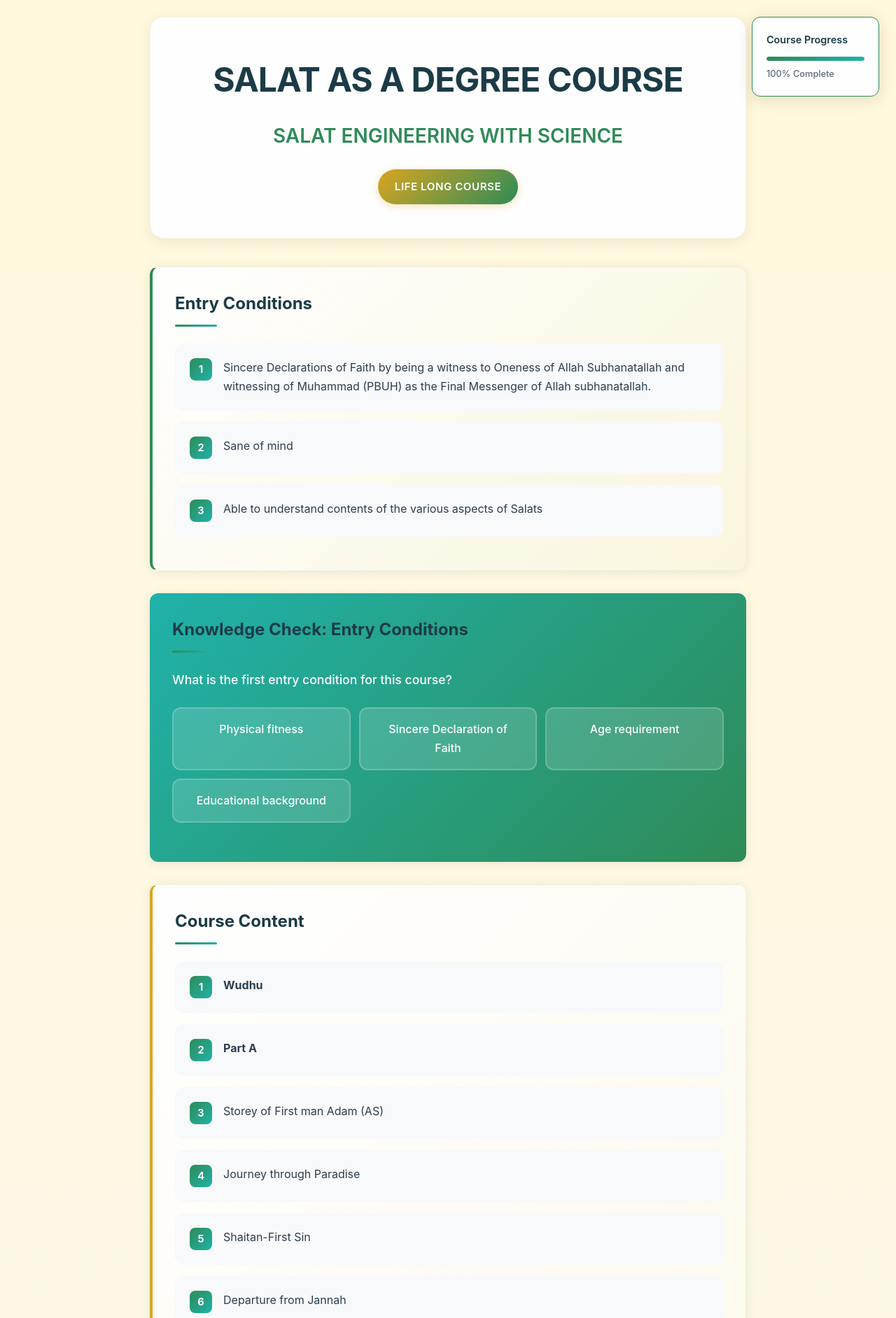
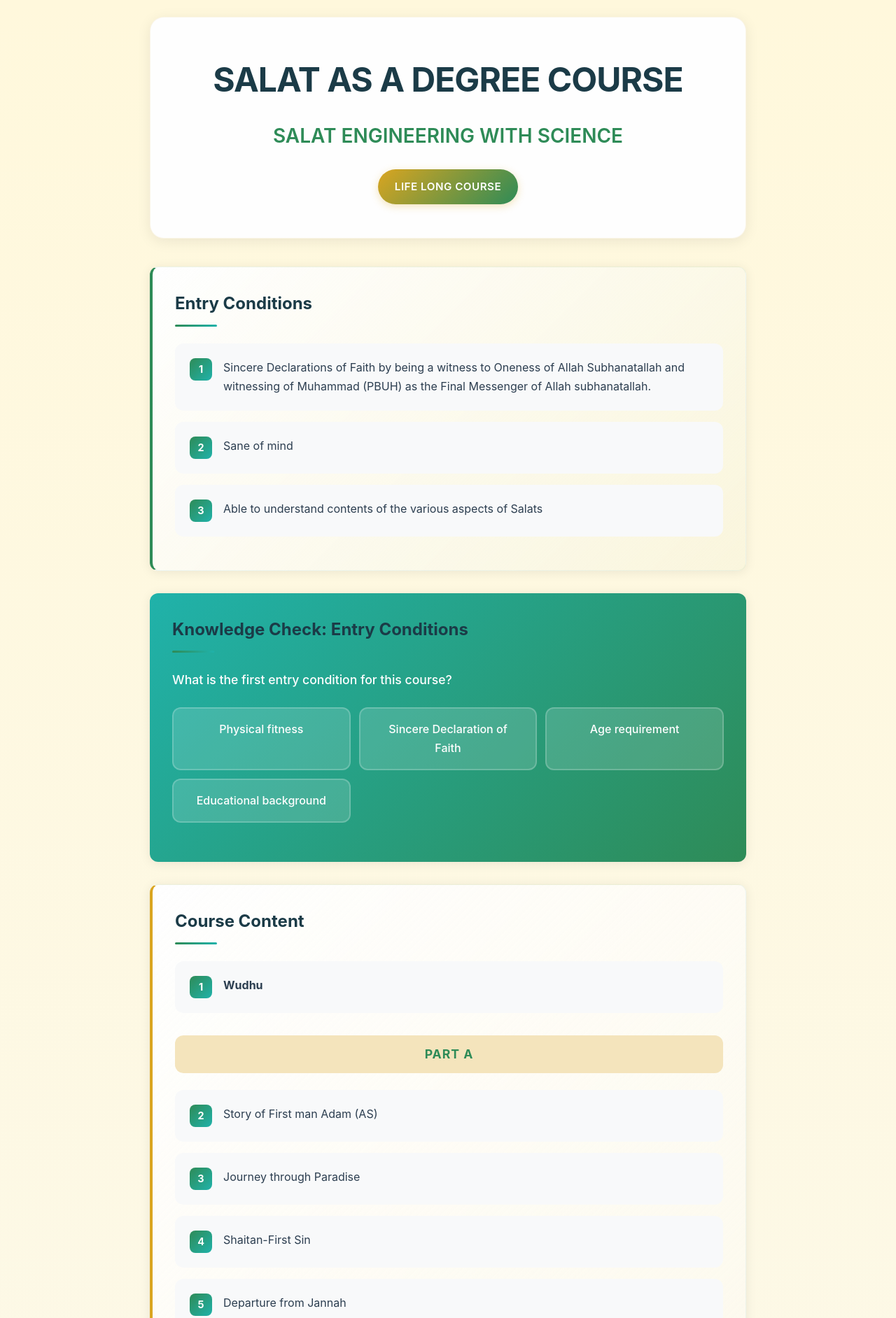
Before and after one commit to Salaat-Engineering/Overview, a plain HTML site: page index.html in a window 1280 px wide. Shown: the top 1884 px of the page at 70% size. Drawn offline with Linux system fonts and the light colour scheme.

Commit message:
Update index.html

```diff
--- a/index.html
+++ b/index.html
@@ -202,16 +202,7 @@
 
         /* Improved progress tracker */
         .progress-tracker {
-            position: fixed;
-            top: 24px;
-            right: 24px;
-            background: var(--soft-white);
-            padding: 20px;
-            border-radius: var(--border-radius);
-            box-shadow: 0 4px 24px var(--shadow-medium);
-            z-index: 1000;
-            border: 1px solid var(--primary-green);
-            min-width: 180px;
+            display: none;
         }
 
         .progress-tracker h4 {
@@ -461,13 +452,7 @@
     </style>
 </head>
 <body>
-    <div class="progress-tracker">
-        <h4>Course Progress</h4>
-        <div class="progress-bar">
-            <div class="progress-fill" id="progressFill"></div>
-        </div>
-        <div class="progress-text" id="progressText">0% Complete</div>
-    </div>
+
 
     <div class="container">
         <div class="header">
@@ -510,76 +495,70 @@
                 <div class="item-number">1</div>
                 <div><strong>Wudhu</strong></div>
             </div>
+
+            <div class="part-divider">Part A</div>
             <div class="content-item">
                 <div class="item-number">2</div>
-                <div><strong>Part A</strong></div>
+                <div>Story of First man Adam (AS)</div>
             </div>
             <div class="content-item">
                 <div class="item-number">3</div>
-                <div>Storey of First man Adam (AS)</div>
+                <div>Journey through Paradise</div>
             </div>
             <div class="content-item">
                 <div class="item-number">4</div>
-                <div>Journey through Paradise</div>
+                <div>Shaitan-First Sin</div>
             </div>
             <div class="content-item">
                 <div class="item-number">5</div>
-                <div>Shaitan-First Sin</div>
+                <div>Departure from Jannah</div>
             </div>
             <div class="content-item">
                 <div class="item-number">6</div>
-                <div>Departure from Jannah</div>
+                <div>Begging for Mercy and Forgiveness</div>
             </div>
+
+            <div class="part-divider">Part B</div>
             <div class="content-item">
                 <div class="item-number">7</div>
-                <div>Begging for Mercy and Forgiveness</div>
+                <div>Preparations for battle against Evil</div>
             </div>
+
+            <div class="part-divider">Part C - Art of Pleading (as taught by Allah Subhanatallah)</div>
             <div class="content-item">
                 <div class="item-number">8</div>
-                <div><strong>Part B</strong></div>
+                <div>Nourishments for survival of Body within the finite world</div>
             </div>
             <div class="content-item">
                 <div class="item-number">9</div>
-                <div>Preparations for battle against Evil</div>
+                <div>Mercy for survival of Body during Earthly abode</div>
             </div>
             <div class="content-item">
                 <div class="item-number">10</div>
-                <div><strong>Part C</strong> - Art of Pleading- as taught by Allah Subhanatallah.</div>
+                <div>Mercy for emancipation of the Soul for entry into infinite World on the Day of Judgement</div>
             </div>
             <div class="content-item">
                 <div class="item-number">11</div>
-                <div>Nourishments for survival of Body within the finite world</div>
+                <div>Preparation and acknowledgement for Day of Judgement</div>
             </div>
             <div class="content-item">
                 <div class="item-number">12</div>
-                <div>Mercy for survival of Body during Earthly abode</div>
+                <div>Focus on worship of Allah</div>
             </div>
             <div class="content-item">
                 <div class="item-number">13</div>
-                <div>Mercy for emancipation of the Soul for entry into infinite World on the Day of Judgement</div>
+                <div>Focus on Requesting help from Allah</div>
             </div>
             <div class="content-item">
                 <div class="item-number">14</div>
-                <div>Preparation and acknowledgement for Day of Judgement</div>
+                <div>Guidance for walking on straight path</div>
             </div>
             <div class="content-item">
                 <div class="item-number">15</div>
-                <div>Focus on worship of Allah</div>
+                <div>Happiness for Finding those whose paths Allah has blessed</div>
             </div>
             <div class="content-item">
                 <div class="item-number">16</div>
-                <div>Focus on Requesting help from Allah</div>
-            </div>
-            <div class="content-item">
-                <div class="item-number">17</div>
-                <div>Guidance for walking on straight path</div>
-            </div>
-            <div class="content-item">
-                <div class="item-number">18</div>
-                <div>Happiness for Finding those whose paths Allah has blessed</div>
-            </div>
-            <div class="content-item">
-                <div class="item-number">19</div>
                 <div>Avoiding paths of those who Allah has discarded</div>
             </div>
         </div>
@@ -734,9 +713,6 @@
         }
 
         function resetProgress() {
-            currentProgress = 0;
-            document.getElementById('progressFill').style.width = '0%';
-            document.getElementById('progressText').textContent = '0% Complete';
             window.scrollTo({ top: 0, behavior: 'smooth' });
 
             // Reset quiz
@@ -751,29 +727,11 @@
         function showCompletion() {
             const message = '🎉 Congratulations! You have completed viewing the Salat Engineering Course outline.\n\nMay Allah bless your journey in learning and implementing these teachings.\n\nAlhamdulillah! 🤲';
             alert(message);
-            currentProgress = 100;
-            document.getElementById('progressFill').style.width = '100%';
-            document.getElementById('progressText').textContent = '100% Complete';
-        }
-
-        // Throttled scroll handler for better performance
-        let ticking = false;
-        function handleScroll() {
-            if (!ticking) {
-                requestAnimationFrame(() => {
-                    updateProgress();
-                    ticking = false;
-                });
-                ticking = true;
-            }
         }
 
         // Event listeners
-        window.addEventListener('scroll', handleScroll);
-        window.addEventListener('resize', updateProgress);
-
-        // Initial progress update
-        updateProgress();
+        window.addEventListener('scroll', () => {}); // Removed progress tracking
+        window.addEventListener('resize', () => {}); // Removed progress tracking
 
         // Smooth scrolling
         document.documentElement.style.scrollBehavior = 'smooth';
```
